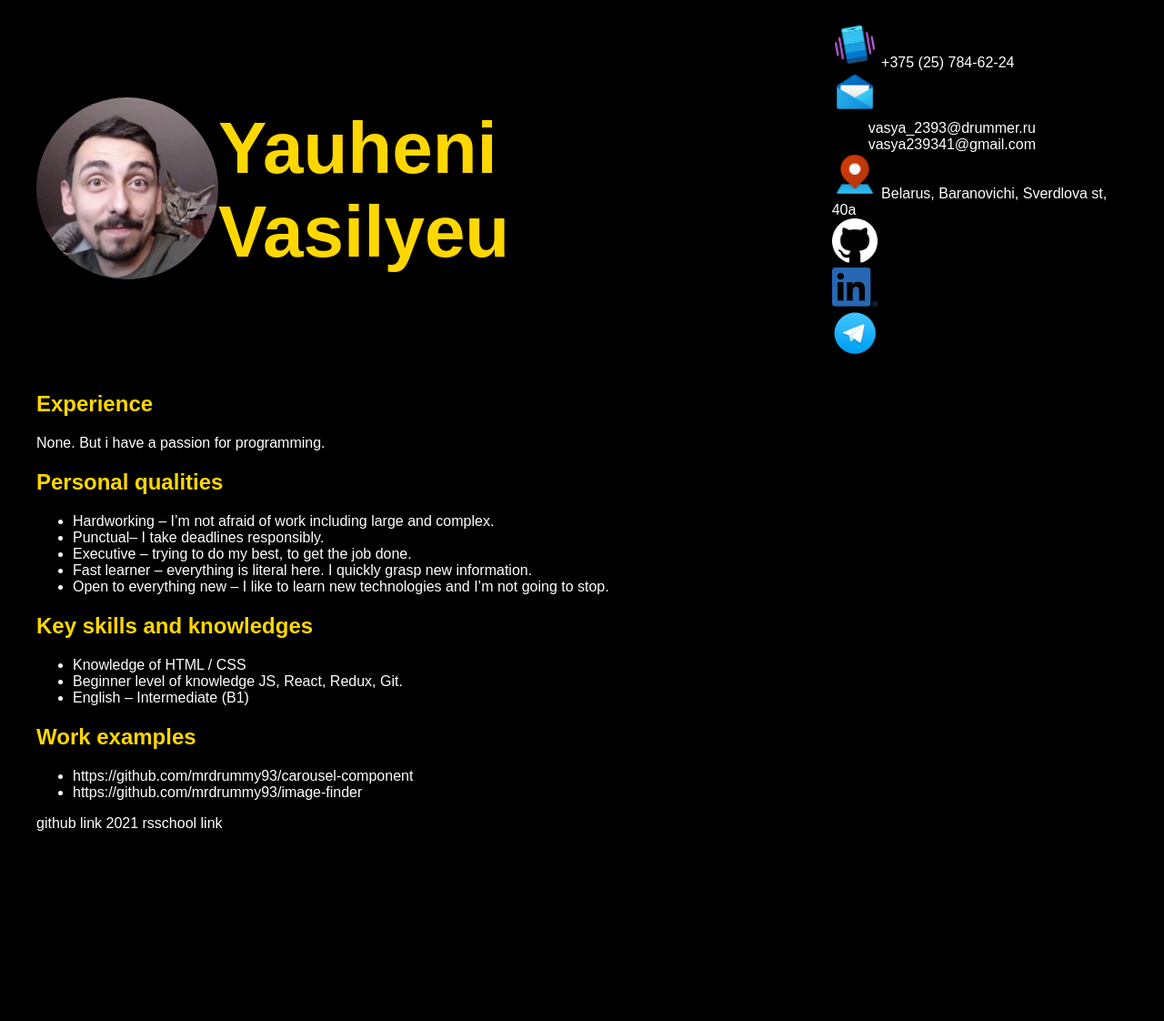
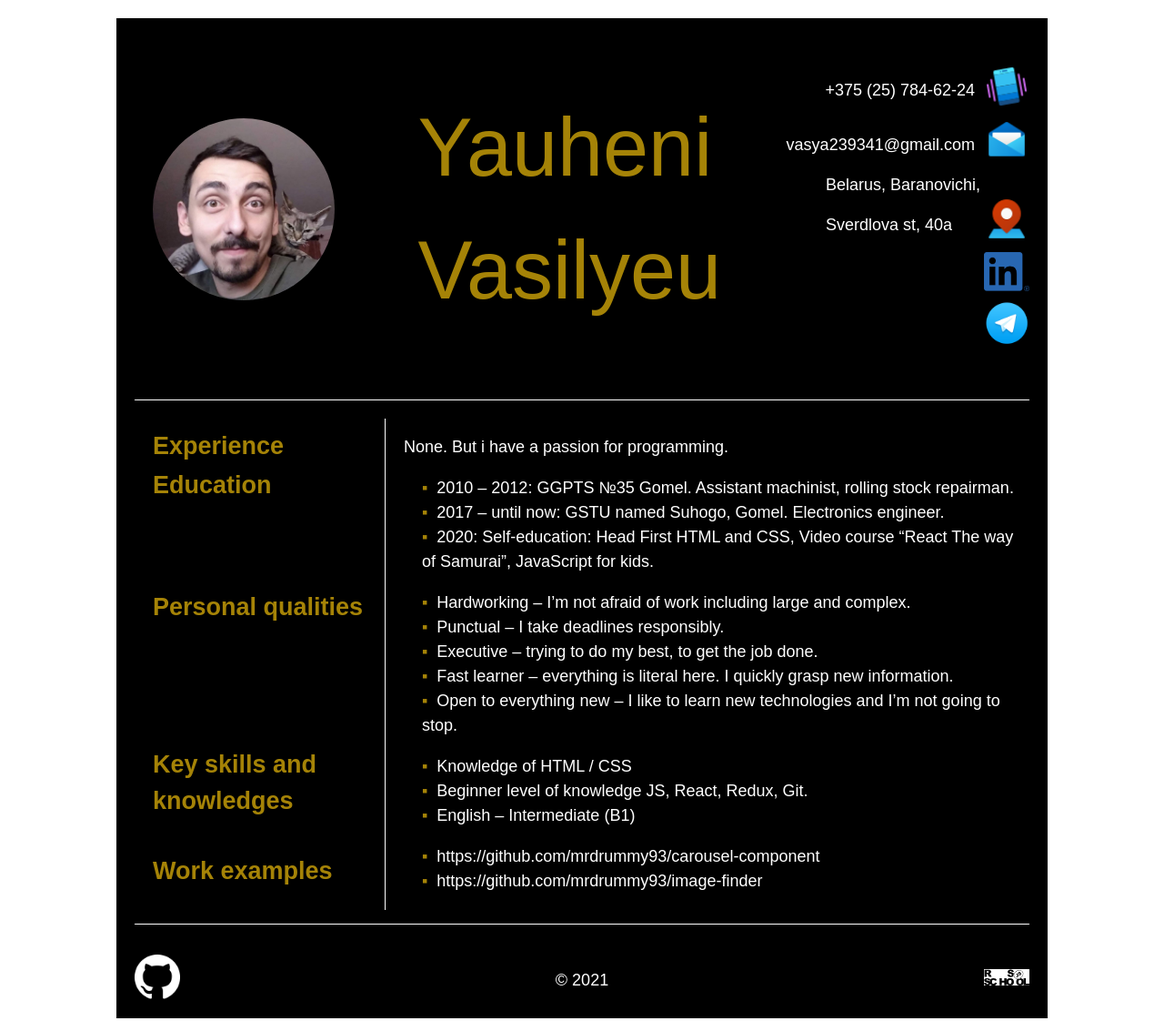
Before and after one commit to mrdrummy93/rsschool-cv, a plain HTML site: page index.html in a window 1280 px wide. Shown: the whole page at 91% size. Before the commit the page ends 922 px from the top, so only its background shows below. Drawn offline with Linux system fonts and the light colour scheme.

Commit message:
feat: finish task

```diff
--- a/index.html
+++ b/index.html
@@ -14,64 +14,67 @@
   <section id="wrapper">
 
     <header>
-      <section id="avatar-wrapper">
+
       <img id="avatar" src="pictures/avatar/copy.jpg" alt="my photo">
-      </section>
-      <h1>Yauheni Vasilyeu</h1>
-      <section id="contacts">
-        <ul>
-          <li><img class="icons" src="pictures/icons/icons8-shake-phone-48.png" alt="phone"> +375 (25) 784-62-24</li>
-          <li><img class="icons" src="pictures/icons/icons8-mail-48.png" alt="mail">
-            <ul>
-              <li>vasya_2393@drummer.ru</li>
-              <li>vasya239341@gmail.com</li>
+
+      <h1>Yauheni<br>Vasilyeu</h1>
+      <div>
+        <ul id="contacts">
+          <li>
+            <a href="tel:+375257846224"><p>+375 (25) 784-62-24</p><img class="icons" src="pictures/icons/icons8-shake-phone-48.png" alt="phone"></a>
+          </li>
+          <li>
+            <a href="mailto:vasya239341@gmail.com"><p>vasya239341@gmail.com</p><img class="icons" src="pictures/icons/icons8-mail-48.png" alt="mail"></a>
+          </li>
+          <li>
+            <p id="address">Belarus, Baranovichi,
+              <br/>Sverdlova st, 40a</p><img class="icons" src="pictures/icons/icons8-address-48.png" alt="address">
+          </li>
+          <li><a href="https://www.linkedin.com/in/yauheni-vasilyev-294b6b1ba/"><img class="icons" src="pictures/icons/LI-In-Bug.png" alt="linkedin"></a></li>
+          <li><a href="https://t.me/mrdrummy93"><img class="icons" src="pictures/icons/telegram_icon-icons.com_72055.png" alt="telegram"></a></li>
         </ul>
-          </li>
-          <li><img class="icons" src="pictures/icons/icons8-address-48.png" alt="address"> Belarus, Baranovichi, Sverdlova st, 40a </li>
-          <li><img class="icons" src="pictures/icons/GitHub-Mark-Light-64px.png" alt="github"></li>
-          <li><img class="icons" src="pictures/icons/LI-In-Bug.png" alt="linkedin"></li>
-          <li><img class="icons" src="pictures/icons/telegram_icon-icons.com_72055.png" alt=""></li>
-        </ul>
-      </section>
+      </div>
     </header>
 
-    <section id="experience">
-      <h2>Experience</h2>
-      <p>None. But i have a passion for programming.</p>
+    <div class="columns-wrapper">
+      <section class="left-column">
+        <h2 id="experience">Experience</h2>
+        <h2 id="education">Education</h2>
+        <h2 id="qualities">Personal qualities</h2>
+        <h2 id="skills">Key skills and knowledges</h2>
+        <h2 id="examples">Work examples</h2>
       </section>
 
-    <section id="qualities">
-      <h2>Personal qualities</h2>
+      <aside class="right-column">
+        <p>None. But i have a passion for programming.</p>
+        <ul>
+          <li>2010 – 2012: GGPTS №35 Gomel. Assistant machinist, rolling stock repairman.</li>
+          <li>2017 – until now: GSTU named Suhogo, Gomel. Electronics engineer.</li>
+          <li>2020: Self-education: Head First HTML and CSS, Video course “React The way of Samurai”, JavaScript for kids.</li>
+        </ul>
         <ul>
           <li>Hardworking – I’m not afraid of work including large and complex.</li>
-        <li>Punctual– I take deadlines responsibly.</li>
+          <li>Punctual – I take deadlines responsibly.</li>
           <li>Executive – trying to do my best, to get the job done.</li>
           <li>Fast learner – everything is literal here. I quickly grasp new information. </li>
           <li>Open to everything new – I like to learn new technologies and I’m not going to stop.</li>
         </ul>
-    </section>
-
-    <section id="skills">
-      <h2>Key skills and knowledges</h2>
         <ul>
           <li>Knowledge of HTML / CSS</li>
           <li>Beginner level of knowledge JS, React, Redux, Git.</li>
           <li>English – Intermediate (B1)</li>
         </ul>
-    </section>
-
-    <section id="examples">
-      <h2>Work examples</h2>
         <ul>
           <li>https://github.com/mrdrummy93/carousel-component</li>
           <li>https://github.com/mrdrummy93/image-finder</li>
         </ul>
-    </section>
+      </aside>
+    </div>
 
     <footer>
-      github link
-      2021
-      rsschool link
+      <a href="https://github.com/mrdrummy93"><img class="icons" src="pictures/icons/GitHub-Mark-Light-64px.png" alt="github"></a>
+      <p>© 2021</p>
+      <a href="https://rs.school/js/"><img class="icons" id="rsschool-icon" src="pictures/icons/rs_school_js.svg" alt="rsschool"></a>
     </footer>
 
   </section>
--- a/styles.css
+++ b/styles.css
@@ -1,19 +1,22 @@
 body {
-  background-color: black;
   font-family: "Cabin", sans-serif;
 }
 
 h1, h2 {
-  color: gold;
+  color: #a58307;
 }
 
 h1 {
   font-size: 5em;
+  font-weight: 100;
 }
 
 header {
   display: flex;
   align-items: center;
+  margin: 20px;
+  justify-content: space-between;
+  border-bottom: 1px solid white;
 }
 
 header li {
@@ -21,37 +24,104 @@ header li {
 }
 
 #wrapper {
-  max-width: 1200px;
-  margin-left: auto;
-  margin-right: auto;
+  width: 1024px;
+  margin: 20px auto;
   color: white ;
+  background-color: black;
+  font-size: 18px;
+  line-height: 1.5;
 }
 
 #avatar {
   width: 200px;
   border-radius: 50%;
-}
-
-#experience {
-
-}
-
-#qualities {
-
-}
-
-#skills {
-
-}
-
-#examples {
-
+  margin: 20px;
 }
 
 #contacts {
-
+  display: flex;
+  flex-direction: column;
+  align-items: flex-end;
+  padding: 0px;
 }
 
 .icons {
   width: 50px;
 }
+
+#contacts li p {
+  vertical-align: middle;
+  display: inline;
+}
+
+#contacts li img {
+  vertical-align: middle;
+  margin-left: 10px;
+  margin-bottom: 10px;
+}
+
+#rsschool-icon {
+  background-color: white;
+}
+
+footer {
+  display: flex;
+  align-items: center;
+  justify-content: space-between;
+  margin: 10px;
+  padding: 10px;
+}
+
+.columns-wrapper {
+  display: flex;
+  margin: 20px;
+  border-bottom: 1px solid white;
+  padding-bottom: 15px;
+}
+
+.left-column {
+  display: flex;
+  flex-direction: column;
+  justify-content: space-between;
+  border-right: 1px solid white;
+  margin-left: 20px;
+}
+
+.right-column p {
+  margin-left: 20px;
+}
+
+.right-column ul li {
+ list-style-type: none;
+}
+
+.right-column ul li::before {
+  color: #a58307;
+  content: '▪';
+  padding-right: 10px;
+}
+
+#experience {
+margin-top: 10px;
+}
+
+#education {
+  margin-top: -70px;
+}
+
+#qualities {
+  margin-bottom: 60px;
+}
+
+#skills {
+  margin-bottom: -35px;
+}
+
+#address {
+margin-right: 25px;
+}
+
+#contacts li a {
+  text-decoration: none;
+  color: white
+}
```
Also changed, not shown: pictures/icons/rs_school_js.svg (added). Lines whose indentation alone changed are shown as unchanged.
